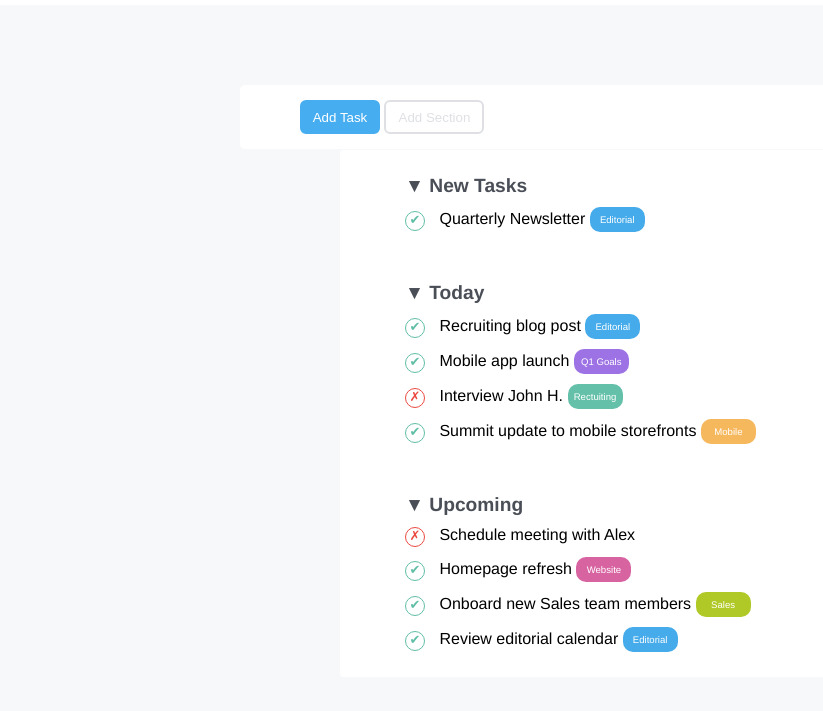
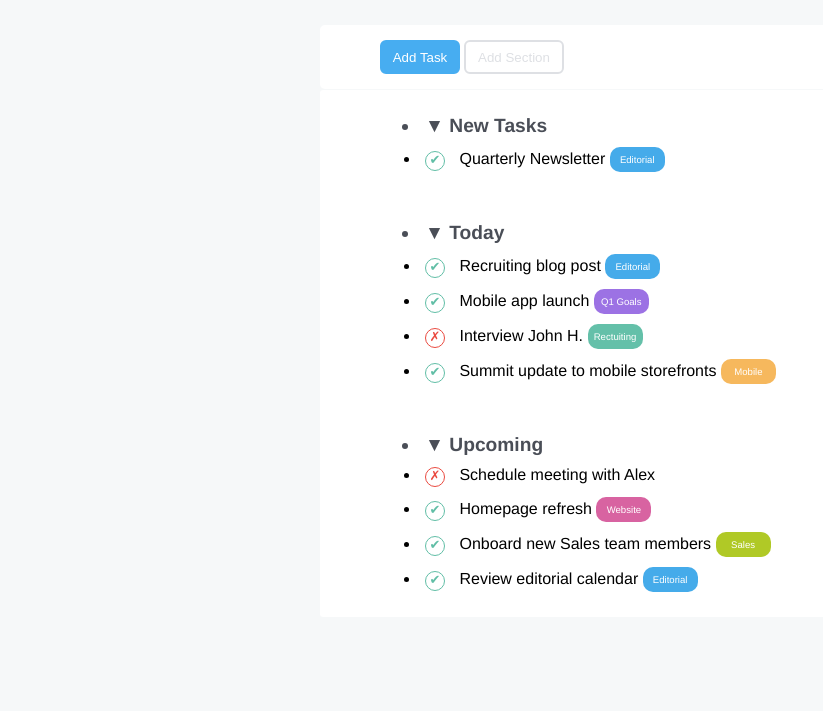
Before and after one commit to MiriamEvardi/html-css-toboolist, a plain HTML site: page index.html in a window 1280 px wide. Shown: the part 89-800 px from the top of the page, without its empty margins (0-823 px from the left). Drawn offline with Linux system fonts and the light colour scheme.

Commit message:
corrections "to do list" with an <ul>

```diff
--- a/css/style.css
+++ b/css/style.css
@@ -26,9 +26,13 @@ h1 {
 /*white rectangle*/
 #rectangle {
     background-color: white;
-    margin: 80px auto 1px;
+    margin-left: 25%;
+    margin-right: 25%;
     width: 800px;
     border-radius: 5px;
+    margin-top: 30px;
+    margin-bottom: 1px;
+
 }
 
 /*buttons*/
@@ -36,7 +40,7 @@ h1 {
     border-radius: 6px;
     width: 80px;
     height: 34px;
-    height:class="triangle" 34px;
+    height: 34px;
     background-color: #47adf1;
     color: white;
     border-color: #47adf1;
@@ -60,8 +64,9 @@ h1 {
 /*to do list*/
 main {
     background-color: white;
-    margin-left: 340px;
-    margin-bottom: 20px;
+    margin-left: 25%;
+    margin-right: 25%;
+    margin-bottom: 30px;
     width: 800px;
     border-radius: 3px;
 }
@@ -101,7 +106,7 @@ section {
 }
 
 /*text*/
-div {
+li {
     font-family: Helvetica, sans-serif;
     padding: 5px;
 }
--- a/index.html
+++ b/index.html
@@ -28,24 +28,30 @@
     <!--to do list-->
     <main>
         <section>
-            <div class="subtitle">&#x25BC; New Tasks </div>
-            <div> <span class="check done">&#10004;</span> Quarterly Newsletter <span class="banner editorial">Editorial</span></div>
+            <ul>
+                <li class="subtitle">&#x25BC; New Tasks </li>
+                <li> <span class="check done">&#10004;</span> Quarterly Newsletter <span class="banner editorial">Editorial</span></li>
+            </ul>
         </section>
 
         <section>
-            <div class="subtitle">&#x25BC; Today </div>
-            <div> <span class="check done">&#10004;</span> Recruiting blog post <span class="banner editorial">Editorial</span></div>
-            <div> <span class="check done">&#10004;</span> Mobile app launch <span class="banner q1-goals">Q1 Goals</span></div>
-            <div> <span class="check undone">&#10007;</span> Interview John H. <span class="banner recruiting">Rectuiting</span></div>
-            <div> <span class="check done">&#10004;</span> Summit update to mobile storefronts <span class="banner mobile">Mobile</span></div>
+            <ul>
+                <li class="subtitle">&#x25BC; Today </li>
+                <li> <span class="check done">&#10004;</span> Recruiting blog post <span class="banner editorial">Editorial</span></li>
+                <li> <span class="check done">&#10004;</span> Mobile app launch <span class="banner q1-goals">Q1 Goals</span></li>
+                <li> <span class="check undone">&#10007;</span> Interview John H. <span class="banner recruiting">Rectuiting</span></li>
+                <li> <span class="check done">&#10004;</span> Summit update to mobile storefronts <span class="banner mobile">Mobile</span></li>
+            </ul>
         </section>
 
         <section>
-            <div class="subtitle">&#x25BC; Upcoming </div>
-            <div> <span class="check undone">&#10007;</span> Schedule meeting with Alex</div>
-            <div> <span class="check done">&#10004;</span> Homepage refresh <span class="banner website">Website</span></div>
-            <div> <span class="check done">&#10004;</span> Onboard new Sales team members <span class="banner sales">Sales</span></div>
-            <div> <span class="check done">&#10004;</span> Review editorial calendar <span class="banner editorial">Editorial</span></div>
+            <ul>
+                <li class="subtitle">&#x25BC; Upcoming </li>
+                <li> <span class="check undone">&#10007;</span> Schedule meeting with Alex</li>
+                <li> <span class="check done">&#10004;</span> Homepage refresh <span class="banner website">Website</span></li>
+                <li> <span class="check done">&#10004;</span> Onboard new Sales team members <span class="banner sales">Sales</span></li>
+                <li> <span class="check done">&#10004;</span> Review editorial calendar <span class="banner editorial">Editorial</span></li>
+            </ul>
         </section>
 
     </main>
```
